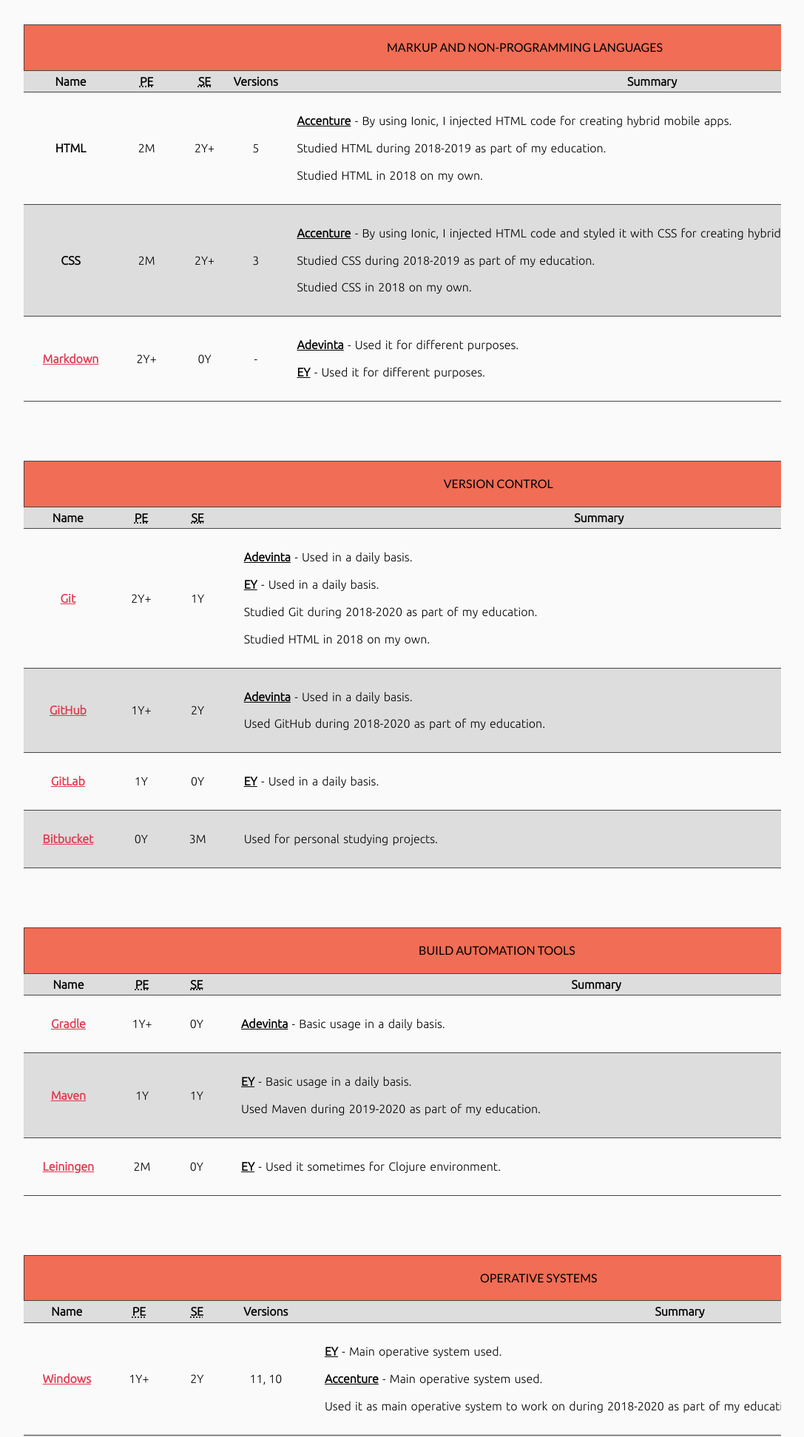
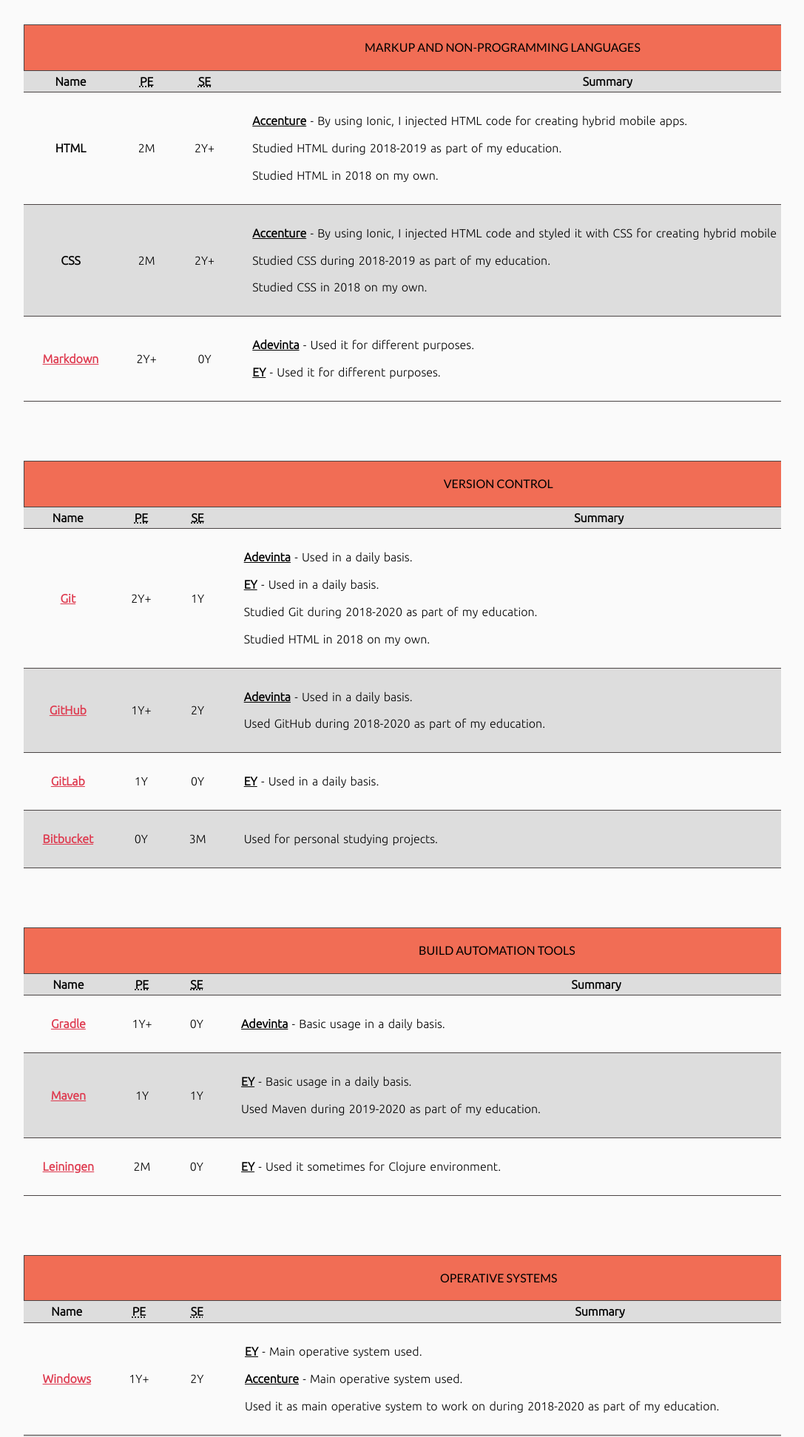
Before and after one commit to AlvarX4z/AlvarX4z.github.io, a plain HTML site: page index.html in a window 1280 px wide. Shown: the part 5720-7663 px from the top of the page at 74% size, without its empty margins (96-1183 px from the left). Drawn offline with nearby package versions, Linux system fonts and the light colour scheme.

Commit message:
Refactor

```diff
--- a/index.html
+++ b/index.html
@@ -431,8 +431,8 @@
                 <td>0Y</td>
                 <td>1Y</td>
                 <td class="text-left table-big-cell-padding">
-                  <span class="bold underline">Education</span> - Studied Python during
-                  2019-2020 as part of my education.
+                  <span class="bold underline">Education</span> - Studied Python
+                  during 2019-2020 as part of my education.
                 </td>
               </tr>
             </tbody>
@@ -732,7 +732,6 @@
                     SE
                   </abbr>
                 </th>
-                <th>Versions</th>
                 <th class="table-big-cell">Summary</th>
               </tr>
             </thead>
@@ -743,7 +742,6 @@
                 </td>
                 <td>2M</td>
                 <td>2Y+</td>
-                <td>5</td>
                 <td class="text-left table-big-cell-padding">
                   <p class="word-space table-big-cell">
                     <span class="bold underline">Accenture</span> - By using
@@ -761,7 +759,6 @@
                 </td>
                 <td>2M</td>
                 <td>2Y+</td>
-                <td>3</td>
                 <td class="text-left table-big-cell-padding">
                   <p class="word-space">
                     <span class="bold underline">Accenture</span> - By using
@@ -786,7 +783,6 @@
                 </td>
                 <td>2Y+</td>
                 <td>0Y</td>
-                <td>-</td>
                 <td class="text-left table-big-cell-padding">
                   <p class="word-space">
                     <span class="bold underline">Adevinta</span> - Used it for
@@ -1009,7 +1005,6 @@
                     SE
                   </abbr>
                 </th>
-                <th>Versions</th>
                 <th class="table-big-cell">Summary</th>
               </tr>
             </thead>
@@ -1026,7 +1021,6 @@
                 </td>
                 <td>1Y+</td>
                 <td>2Y</td>
-                <td>11, 10</td>
                 <td class="text-left table-big-cell-padding">
                   <p class="word-space table-big-cell">
                     <span class="bold underline">EY</span> - Main operative
@@ -1054,7 +1048,6 @@
                 </td>
                 <td>1Y+</td>
                 <td>0Y</td>
-                <td>Ventura</td>
                 <td class="text-left table-big-cell-padding">
                   <p class="word-space">
                     <span class="bold underline">Adevinta</span> - Main
@@ -1070,7 +1063,6 @@
                 </td>
                 <td>1Y</td>
                 <td>2Y+</td>
-                <td>Several</td>
                 <td class="text-left table-big-cell-padding">
                   <p class="word-space">
                     <span class="bold underline">Adevinta</span> - Main
```
